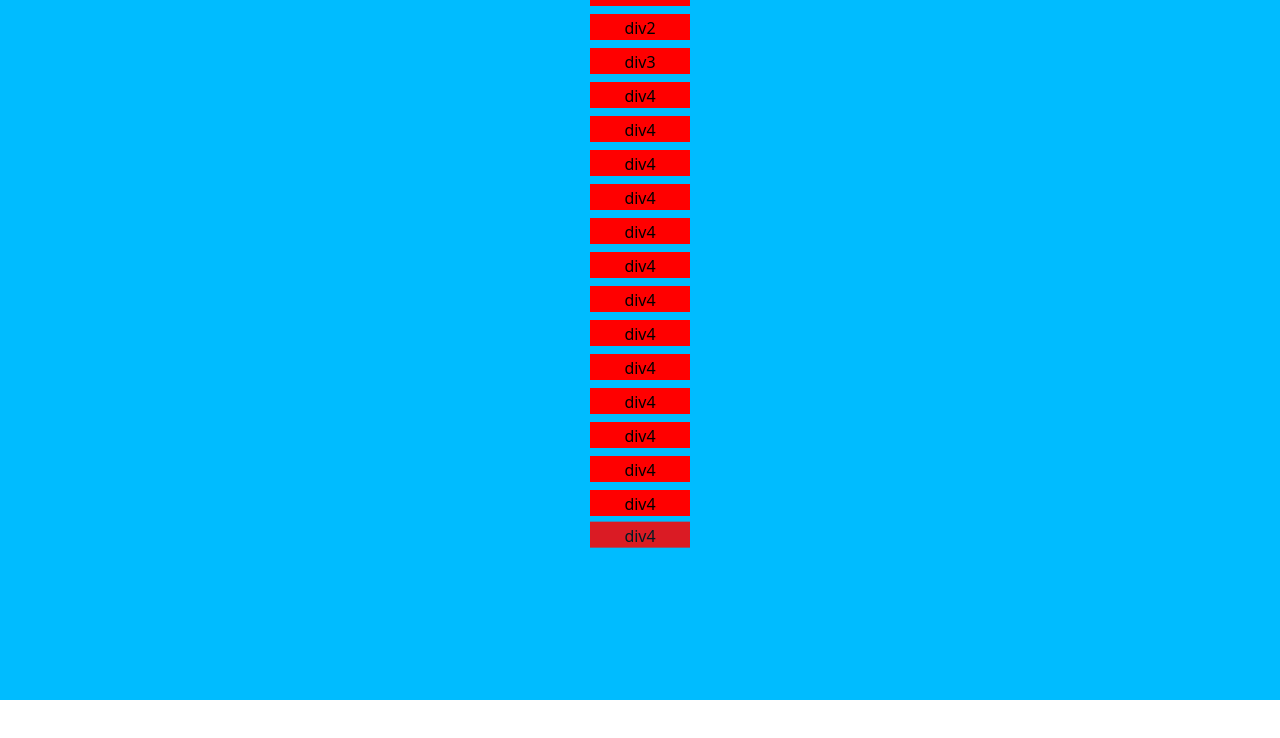
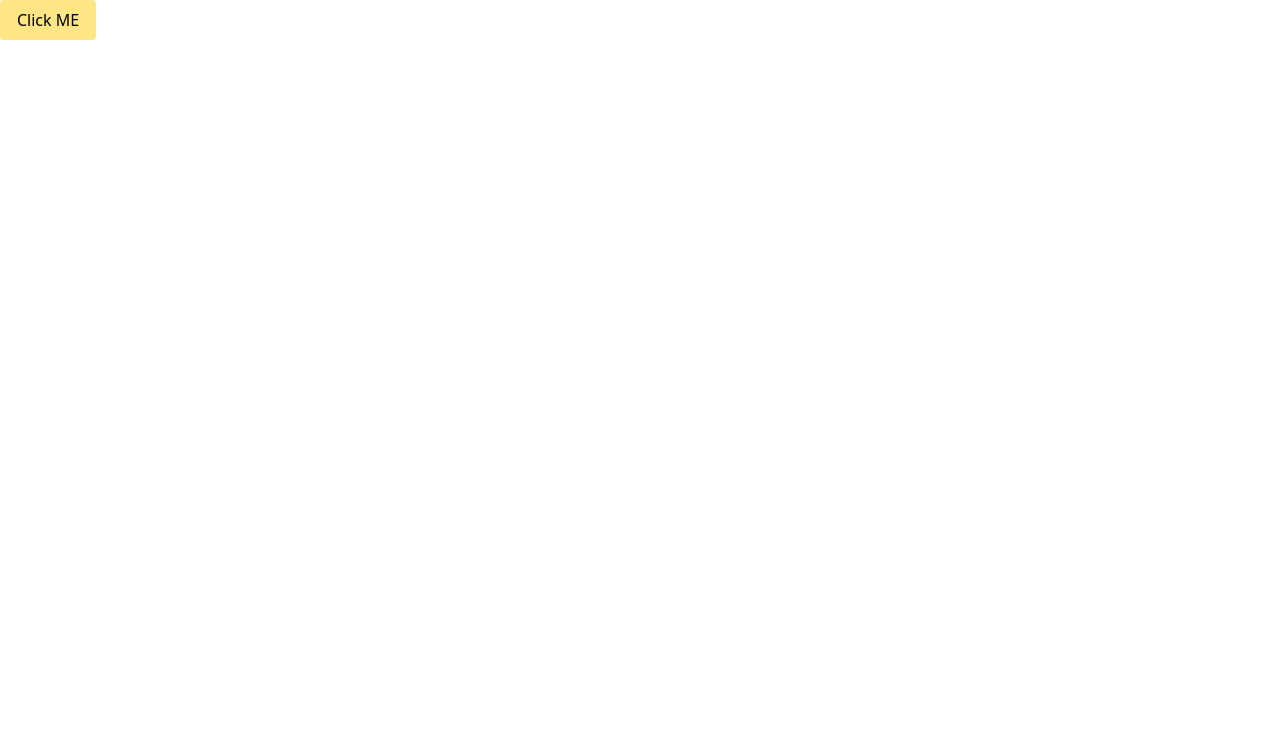
Before and after one commit to iomkarpanda/learning-framer, a React (Vite) app: page / in a window 1280 px wide. Shown: the top 738 px of the page. Built offline with nearby package versions, Linux system fonts and the light colour scheme.

Commit message:
Implement exit animation

```diff
--- a/src/App.jsx
+++ b/src/App.jsx
@@ -2,12 +2,15 @@ import { useState } from 'react'
 import './App.css'
 import AniButton from "./components/AniButton"
 import VariantAni from "./components/VariantAni"
+import ExitAni from './components/ExitAni'
+
 function App() {
 
   return (
     <>
       {/* <AniButton/> */}
-      <VariantAni/>
+      {/* <VariantAni/> */}
+      <ExitAni/>
     </>
   )
 }
--- /dev/null
+++ b/src/components/Card.jsx
@@ -0,0 +1,17 @@
+import { motion } from "motion/react";
+
+function Card() {
+  return (
+    <motion.div
+      key="card"
+      className="w-96 h-64 bg-amber-950 text-white flex items-center justify-center mt-4 rounded"
+      initial={{ opacity: 0, y: 20 }}
+      animate={{ opacity: 1, y: 0, transition: { duration: 0.6 } }}
+      exit={{ opacity: 0, y: -20, transition: { duration: 0.4 } }}
+    >
+      This is a card
+    </motion.div>
+  );
+}
+
+export default Card;
--- /dev/null
+++ b/src/components/ExitAni.jsx
@@ -0,0 +1,28 @@
+import { useState } from "react";
+import { AnimatePresence } from "motion/react";
+import Card from "./Card";
+
+function ExitAni() {
+  const [isLogged, setLogged] = useState(false);
+
+  function toggle() {
+    setLogged(prev => !prev);
+  }
+
+  return (
+    <>
+      <button
+        onClick={toggle}
+        className="w-24 h-10 bg-amber-200 rounded"
+      >
+        Click ME
+      </button>
+
+      <AnimatePresence mode="wait">
+        {isLogged && <Card />}
+      </AnimatePresence>
+    </>
+  );
+}
+
+export default ExitAni;
```
